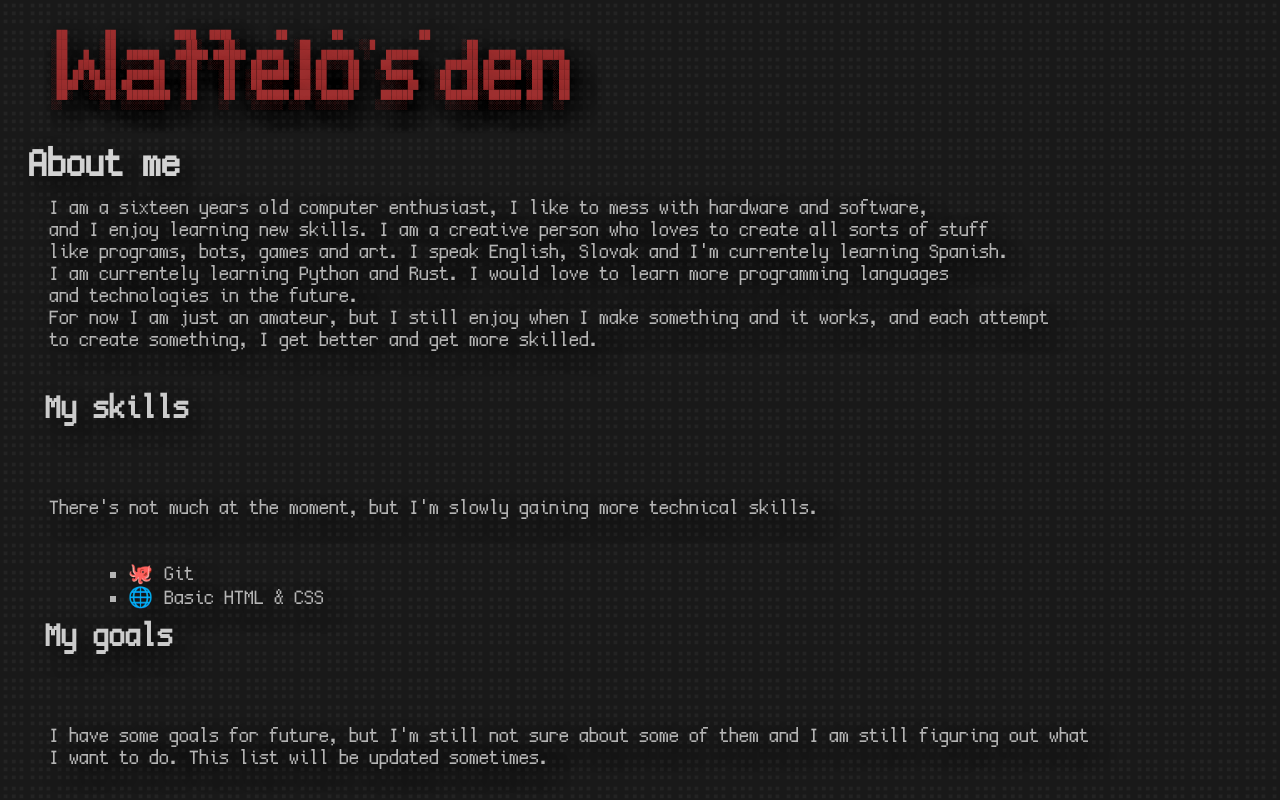
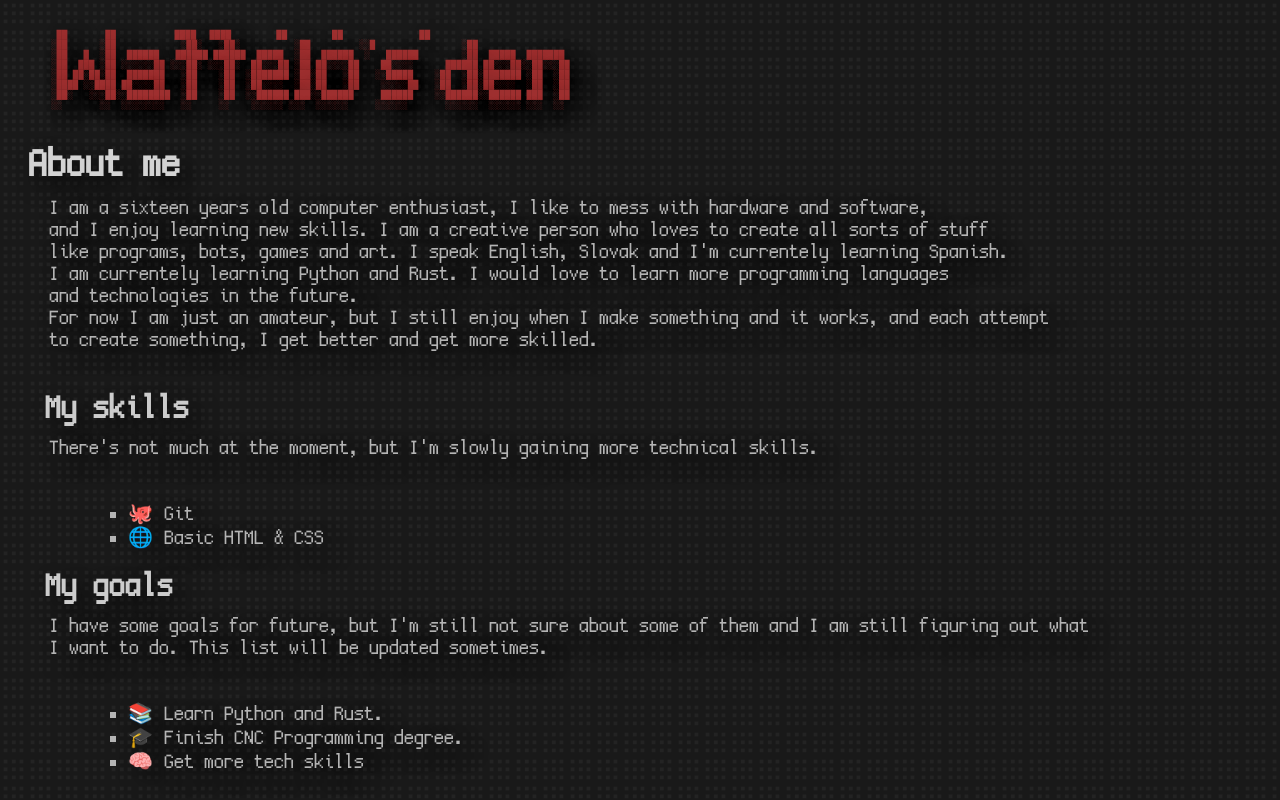
Before and after one commit to Waffelo/old-stupid-website, a plain HTML site: page index.html in a window 1280 px wide. Shown: the top 800 px of the page. Drawn offline with Linux system fonts and the light colour scheme.

Commit message:
fix again fudge

```diff
--- a/style.css
+++ b/style.css
@@ -42,7 +42,6 @@
 .sub-title{
     font-size: 32px;
     margin-top: -10px;
-    margin-bottom: 80px;
     padding-left: 35px;
     font-weight: 900;
     font-family: cozette;
@@ -71,6 +70,7 @@
 
 .info-list {
     padding-left: 80px;
+    margin-bottom: 30px;
     margin-top: -8px;
     font-size: 20px;
     font-family: cozette;
```
